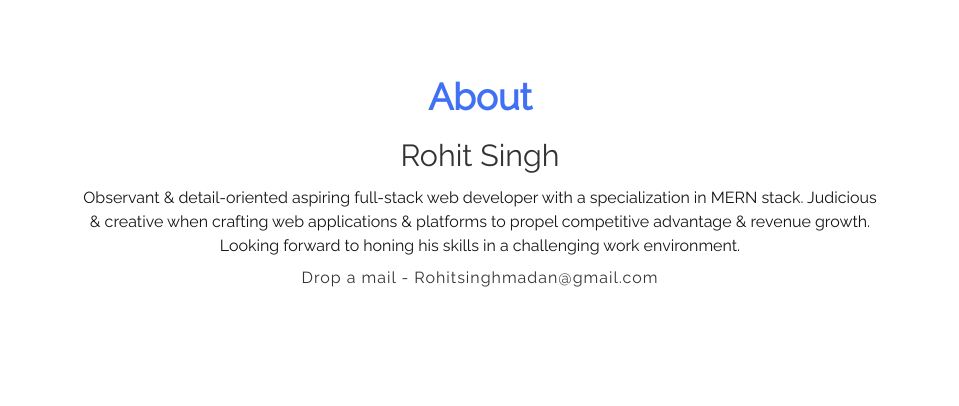
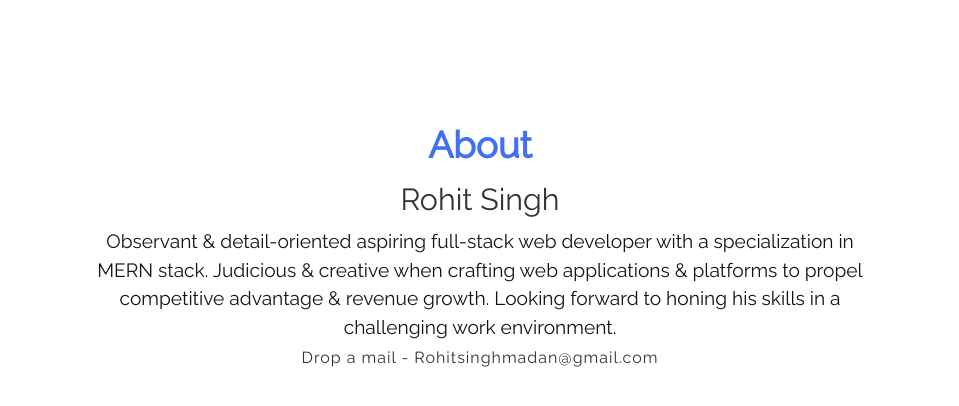
Before and after one commit to RohitSinghChauhan/RohitSinghChauhan.github.io, a React (Create React App) app: page / in a window 1280 px wide. Shown: the part 780-1186 px from the top of the page, without its empty margins (160-1119 px from the left). Built offline with nearby package versions, Linux system fonts and the light colour scheme.

Commit message:
portfolio updated

```diff
--- a/src/components/About.jsx
+++ b/src/components/About.jsx
@@ -4,11 +4,11 @@ import React from 'react'
 const About = () => {
     return (
         <Box id="about_section" w='70vw' m='auto'>
-            <Flex w='100%' h='60vh' direction='column' justifyContent='center' alignItems='center'>
-                <Stack w={{ lg: '62vw', md: '80vw', sm: '90vw' }} justifyContent='center' alignItems='center'>
-                    <Text as='b' color='rgb(64, 112, 244)' fontSize='2.3rem'>About</Text>
+            <Flex w='100%' h={{ lg: '60vh', md: '50vh', sm: '40vh' }} direction='column' justifyContent='center' alignItems='center'>
+                <Stack spacing={{ lg: '', md: '1', sm: '1' }} w={{ lg: '62vw', md: '95vw', sm: '90vw' }} justifyContent='center' alignItems='center'>
+                    <Text as='b' color='rgb(64, 112, 244)' fontSize={{ lg: '2.3rem', md: '2.7rem', sm: '2.6rem' }}>About</Text>
                     <Text color='blackAlpha.800' fontSize='1.9rem'>Rohit Singh</Text>
-                    <Text color='blackAlpha.900' textAlign='center'>
+                    <Text color='blackAlpha.900' textAlign='center' fontSize={{ lg: '', md: '1.2rem', sm: '1.2rem' }}>
                         Observant & detail-oriented aspiring full-stack web developer with a specialization in MERN stack. Judicious & creative when crafting web applications & platforms to propel competitive advantage & revenue growth. Looking forward to honing his skills in a challenging work environment.
                     </Text>
                     <Text color='blackAlpha.800' letterSpacing={1}>Drop a mail - Rohitsinghmadan@gmail.com</Text>
--- a/src/components/Homepage.jsx
+++ b/src/components/Homepage.jsx
@@ -3,18 +3,18 @@ import { Box, Button, Flex, Image, Stack, Text, Link } from "@chakra-ui/react";
 
 const Hompage = () => {
     return <Box id='home_section'>
-        <Box w='70vw' m='auto'>
-            <Flex w='100%' h='90vh' direction='column' justifyContent='center' alignItems='center'>
-                <Flex w='100%' direction={{ lg: 'row', md: 'column', sm: 'column' }} justifyContent='space-between' alignItems='center'>
+        <Box w={{ lg: '70vw', md: '90vw', sm: '80vw' }} m='auto'>
+            <Flex w='100%' h={{ lg: '90vh', md: '60vh', sm: '82vh' }} direction='column' justifyContent='center' alignItems='center'>
+                <Flex w='100%' direction={{ lg: 'row', md: 'row', sm: 'column' }} justifyContent='space-between' alignItems='center'>
                     <Flex gap={{ lg: '12', md: '7', sm: '6' }} direction='column'>
-                        <Stack spacing={-2}>
+                        <Stack spacing={0}>
                             <Flex alignItems='center' gap={1}><Text fontFamily='monospace' fontSize='1.2rem' color='blackAlpha.800'>Hello</Text><Image w='2rem' src='https://raw.githubusercontent.com/ABSphreak/ABSphreak/master/gifs/Hi.gif' /><Text fontFamily='monospace' fontSize='1.2rem' color='blackAlpha.800'>I'm</Text></Flex>
                             <Text fontSize='4rem' as='b' color='rgb(64, 112, 244)' >Rohit Singh</Text>
                             <Text fontSize='1.8rem' as='b' color='blackAlpha.800' letterSpacing={1}>Full Stack Web Developer</Text>
                         </Stack>
 
                         <Stack spacing={{ lg: '5', md: '2', sm: '2' }}>
-                            <Button borderRadius='none' bgColor='#FBC740' colorScheme='yellow' h='6vh' w={{ lg: '9vw', md: '14vw', sm: '15vw' }} fontSize='1.5rem' color='white'>
+                            <Button borderRadius='none' bgColor='#FBC740' colorScheme='yellow' h='6vh' w={{ lg: '9vw', md: '18vw', sm: '15vw' }} fontSize='1.5rem' color='white'>
                                 <Link href='https://drive.google.com/file/d/1FzHQpwXtJu0dbpY5eq5GKNO-yOY63q91/view?usp=sharing'>Resume
                                 </Link></Button>
                             <Flex gap={4} alignItems='center'>
--- a/src/components/Navbar.jsx
+++ b/src/components/Navbar.jsx
@@ -1,14 +1,13 @@
 import { Box, Flex, Image, Text, Link } from "@chakra-ui/react";
 
 export default function Navbar() {
-    return <Box w='100%' position='fixed' zIndex='1' bgColor='whitesmoke'>
+    return <Box w='100%' position='sticky' top='0' zIndex='5' bgColor='whitesmoke' >
         <Box w={{ lg: '70vw', md: '90vw', sm: '99vw' }} m='auto'>
             <Flex h='8vh' as='b' fontSize='1.2rem' justifyContent='space-between' alignItems='center'>
-                <Box>
-                    {/* <Text color='rgb(64, 112, 244)'>Rohit</Text> */}
+                <Box display={{ lg: 'inline-block', md: 'inline-block', sm: 'none' }}>
                     <Image w={{ lg: '2.6rem', md: '2.3rem', sm: '2.3rem' }} src='https://upload.wikimedia.org/wikipedia/commons/thumb/c/c2/RYE-R-Logo.png/640px-RYE-R-Logo.png' />
                 </Box>
-                <Flex gap={{ lg: '12', md: '8', sm: '7' }} alignItems='center'>
+                <Flex gap={{ lg: '12', md: '8', sm: '20' }} m={{ lg: "0", md: "0", sm: "auto" }} alignItems='center'>
                     <Text as='b' fontSize='1.2rem' color='rgb(64, 112, 244)'><Link href='#home_section'>Home</Link></Text>
                     <Text as='b' fontSize='1.2rem' color='rgb(64, 112, 244)'><Link href='#about_section'>About</Link></Text>
                     <Text as='b' fontSize='1.2rem' color='rgb(64, 112, 244)' cursor='pointer'>Skills</Text>
```
